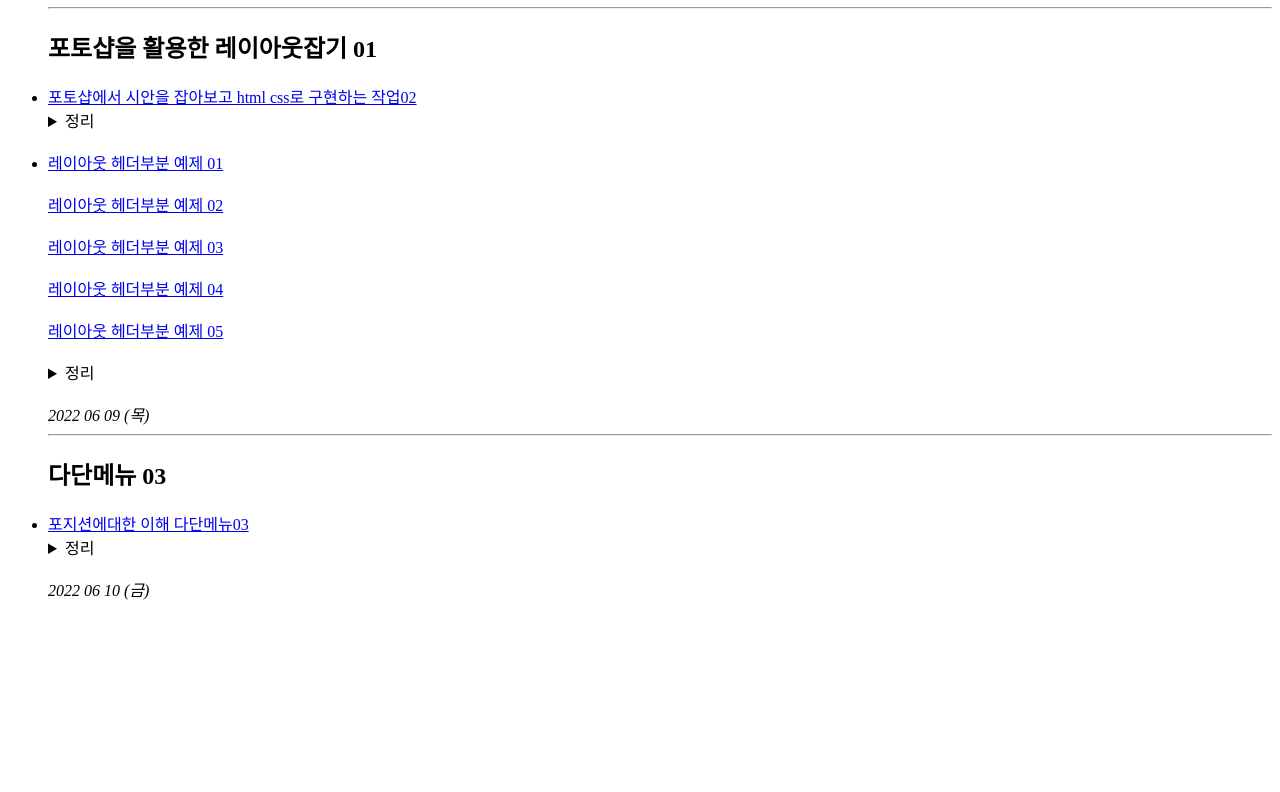
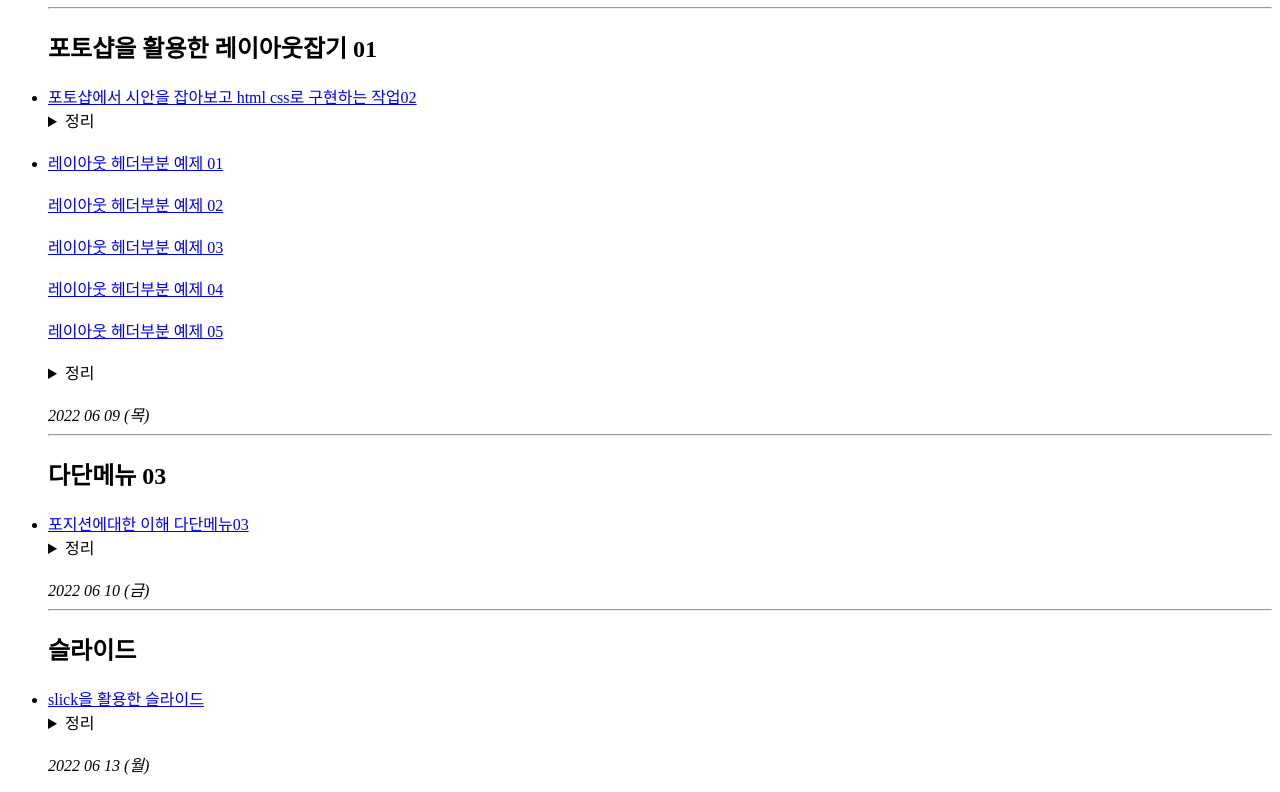
Before and after one commit to wooohyun/wooohyun.github.io, a plain HTML site: page html_run/index.html in a window 1280 px wide. Shown: the part 1114-1906 px from the top of the page. Before the commit the page ends 1731 px from the top, so only its background shows below. Drawn offline with Linux system fonts and the light colour scheme.

Commit message:
Add files via upload

```diff
--- a/html_run/index.html
+++ b/html_run/index.html
@@ -203,7 +203,8 @@
             <br>
         </li>
 
-        <li><a href="./doc/header01.html"> 레이아웃 헤더부분 예제 01</a> <br><br>
+        <li>
+            <a href="./doc/header01.html"> 레이아웃 헤더부분 예제 01</a> <br><br>
             <a href="./doc/header02.html"> 레이아웃 헤더부분 예제 02</a> <br><br>
             <a href="./doc/header03.html"> 레이아웃 헤더부분 예제 03</a> <br><br>
             <a href="./doc/header04.html"> 레이아웃 헤더부분 예제 04</a> <br><br>
@@ -231,6 +232,20 @@
 
 
         <em>2022 06 10 (금)</em>
+        <hr />
+        <h2>슬라이드 </h2>
+        <li><a href="./doc/slick01.html"> slick을 활용한 슬라이드 </a>
+            <details>
+                <summary>정리</summary>
+                <p>
+...
+                </p>
+            </details>
+            <br>
+        </li>
+
+
+        <em>2022 06 13 (월)</em>
     </ul>
     </details>
 </body>
```
